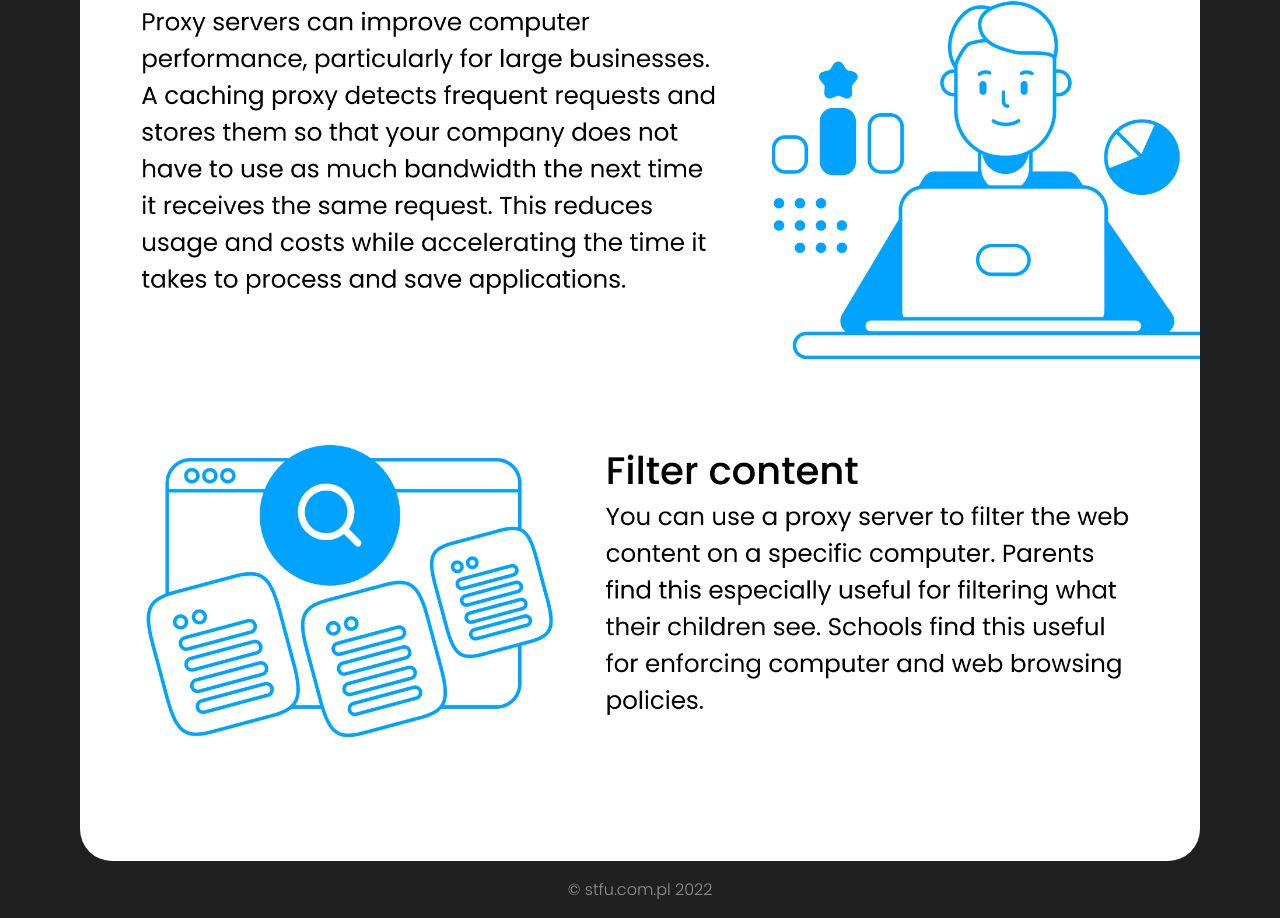
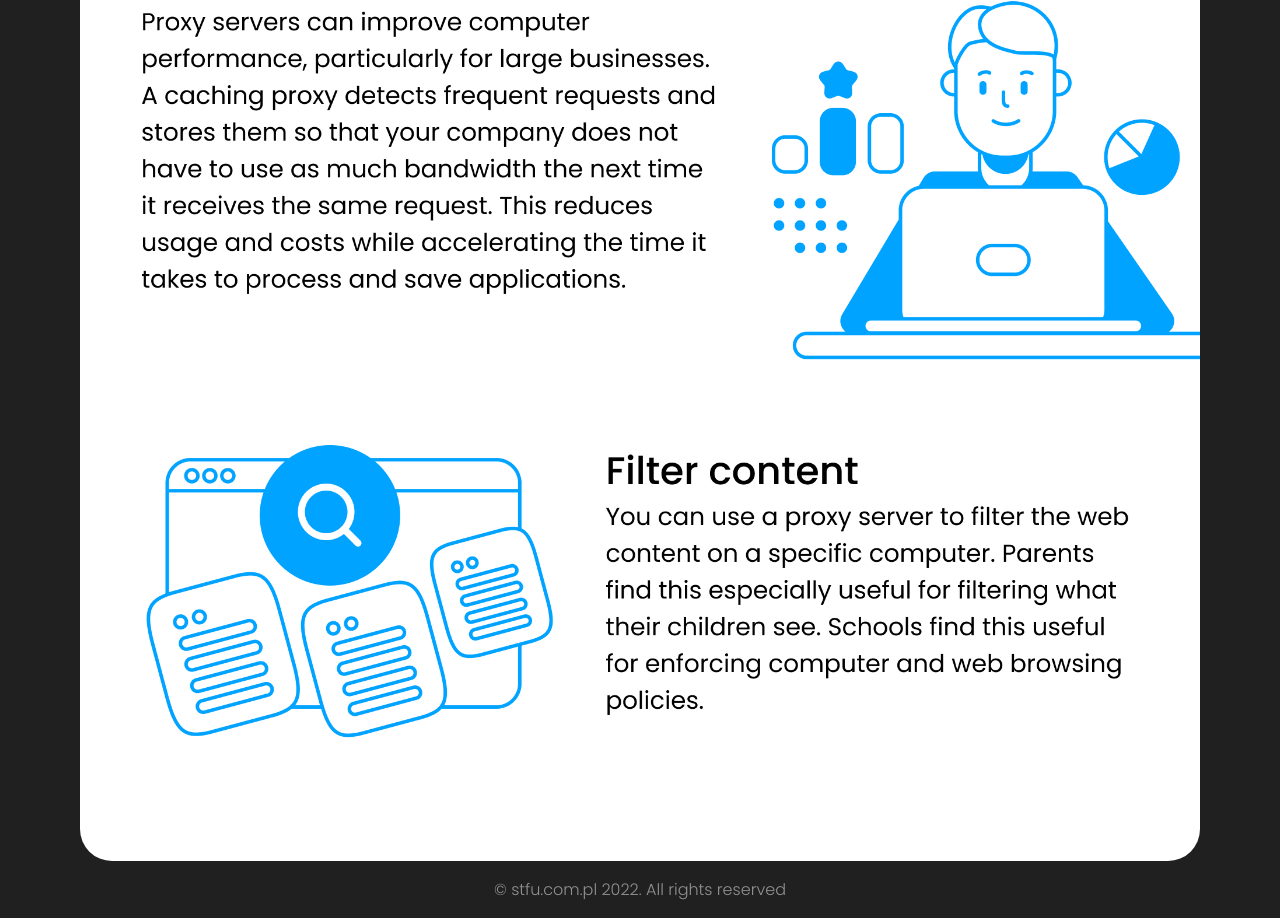
Before and after one commit to k4vve/k4vve.github.io, a plain HTML site: page work1.html in a window 1280 px wide. Shown: the part 2461-3379 px from the top of the page. Drawn offline with Linux system fonts and the light colour scheme.

Commit message:
Update work1.html

```diff
--- a/work1.html
+++ b/work1.html
@@ -33,7 +33,7 @@
 <img id="gp2" src="/assets/images/Getproxy 2.png" alt="">
 <img  id="gp3" src="/assets/images/Getproxy 3.png" alt="">
 <div class="footer">
-    <p>© stfu.com.pl 2022</p>
+    <p>© stfu.com.pl 2022. All rights reserved</p>
 </main>
 </body>
 </html>
```
